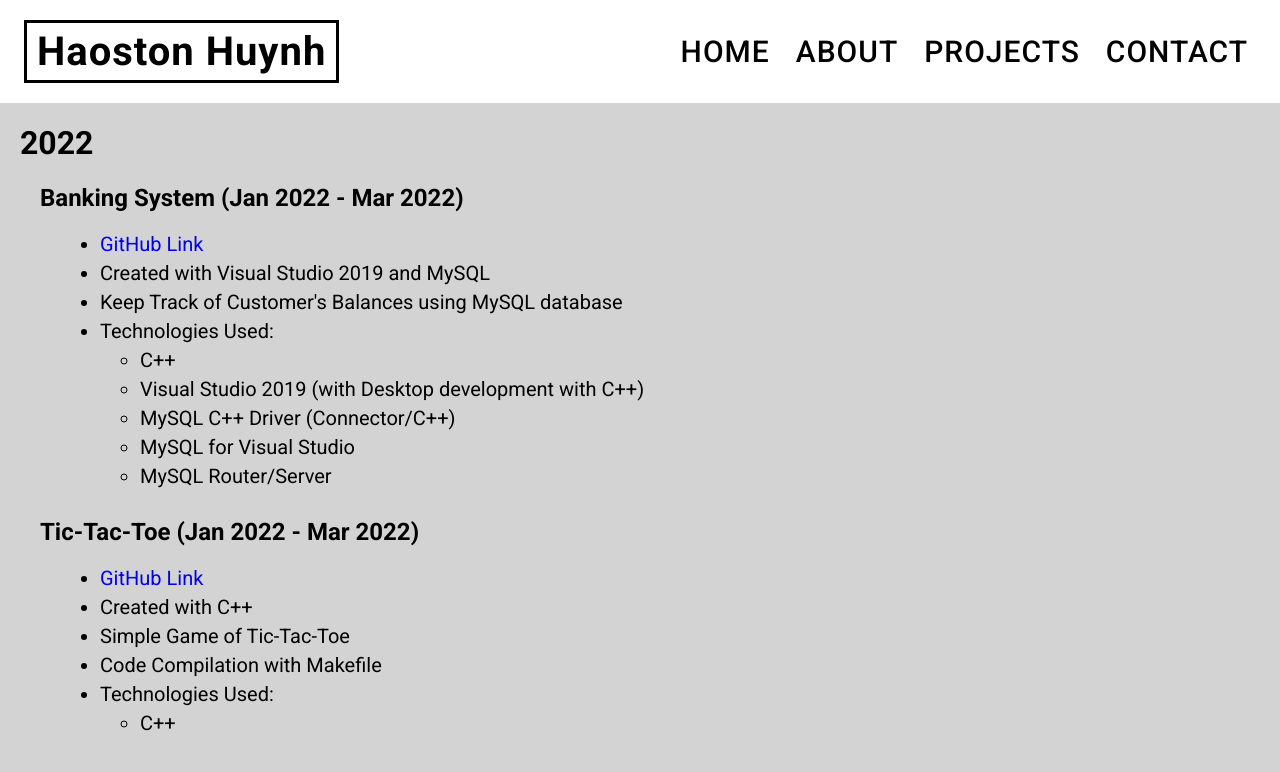
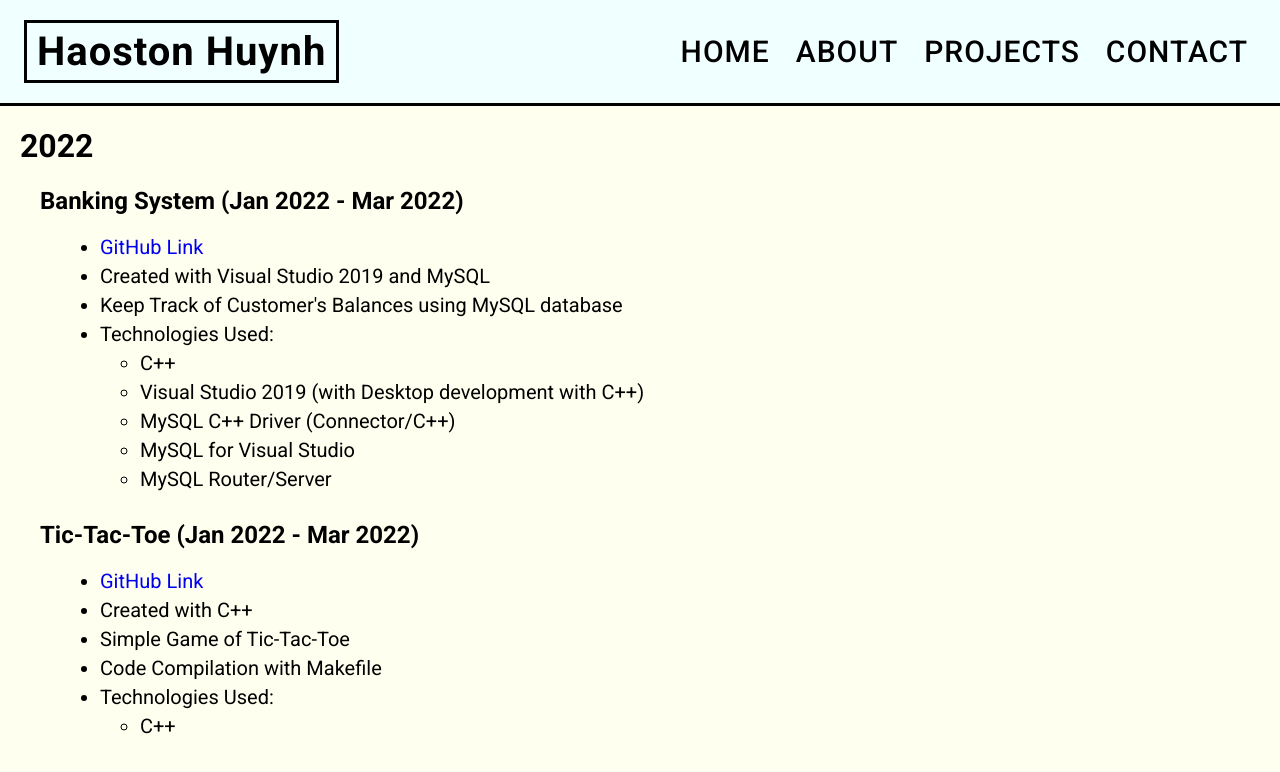
Before and after one commit to haostonh/portfolio, a React (Create React App) app in the folder client/: page /portfolio/projects in a window 1280 px wide. Shown: the top 772 px of the page. Built offline with nearby package versions, Linux system fonts and the light colour scheme.

Commit message:
giving pages a new set of background colors

```diff
--- a/client/src/components/NavBar.jsx
+++ b/client/src/components/NavBar.jsx
@@ -21,7 +21,7 @@ import '../componentsCSS/NavBar.css';
 const tabsTheme = createMuiTheme({
   palette: {
     primary: {
-      main: '#FFFFFF',
+      main: '#FFFAFA',
     },
     secondary: {
       main: orange[500],
--- a/client/src/componentsCSS/NavBar.css
+++ b/client/src/componentsCSS/NavBar.css
@@ -28,7 +28,9 @@
     flex-direction: row;
     padding-left: 24px;
     padding-right: 24px;
-    background: white;
+    background: #F0FFFF;
+    border-bottom-style: solid;
+    border-color: black;
 }
 .navBarButtonFormat {
   color:black;
--- a/client/src/pages/About.jsx
+++ b/client/src/pages/About.jsx
@@ -7,7 +7,7 @@ const About = () => {
   return (
     <div>
       <Helmet>
-        <style>{'body { background-color: #D3D3D3 }'}</style>
+        <style>{'body { background-color: #FFFFF0 }'}</style>
       </Helmet>
       <NavBar/>
     </div>
--- a/client/src/pages/Contact.jsx
+++ b/client/src/pages/Contact.jsx
@@ -9,7 +9,7 @@ const Contact = () => {
   return (
     <div>
       <Helmet>
-        <style>{'body { background-color: #D3D3D3 }'}</style>
+        <style>{'body { background-color: #FFFFF0 }'}</style>
       </Helmet>
       <NavBar/>
       <div className='contactFont'>
--- a/client/src/pages/HomePage.jsx
+++ b/client/src/pages/HomePage.jsx
@@ -7,7 +7,7 @@ const HomePage = () => {
   return (
     <div>
       <Helmet>
-        <style>{'body { background-color: #D3D3D3 }'}</style>
+        <style>{'body { background-color: #FFFFF0 }'}</style>
       </Helmet>
       <NavBar/>
     </div>
--- a/client/src/pages/Projects.jsx
+++ b/client/src/pages/Projects.jsx
@@ -7,7 +7,7 @@ const Projects = () => {
   return (
     <div>
       <Helmet>
-        <style>{'body { background-color: #D3D3D3 }'}</style>
+        <style>{'body { background-color: #FFFFF0 }'}</style>
       </Helmet>
       <NavBar/>
       <div className='projectsFont'>
```
